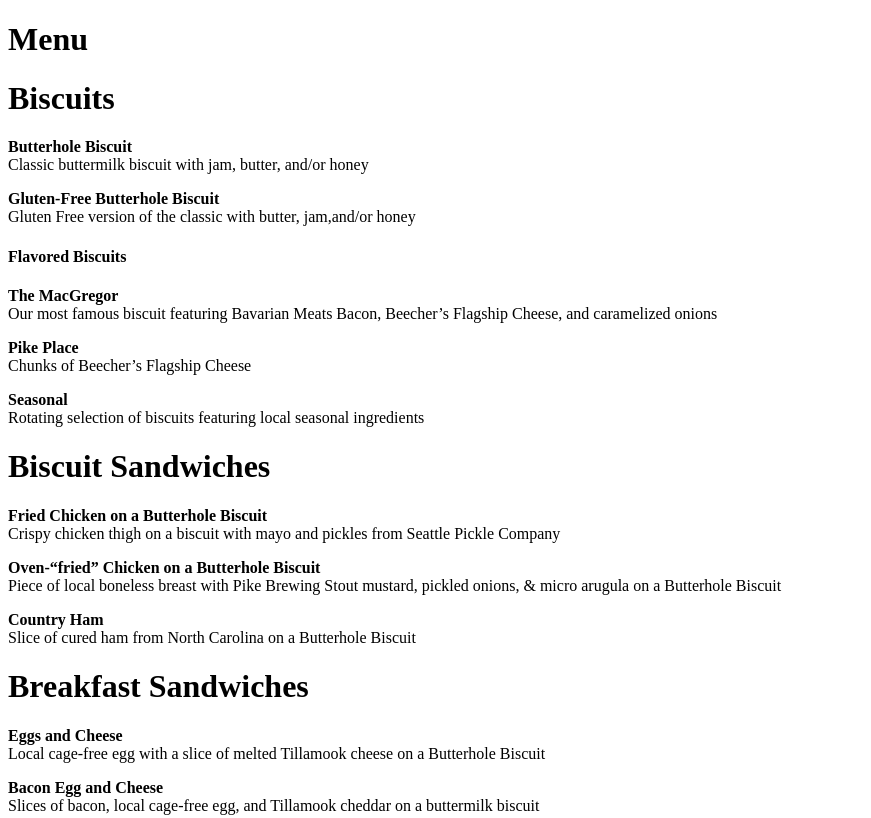
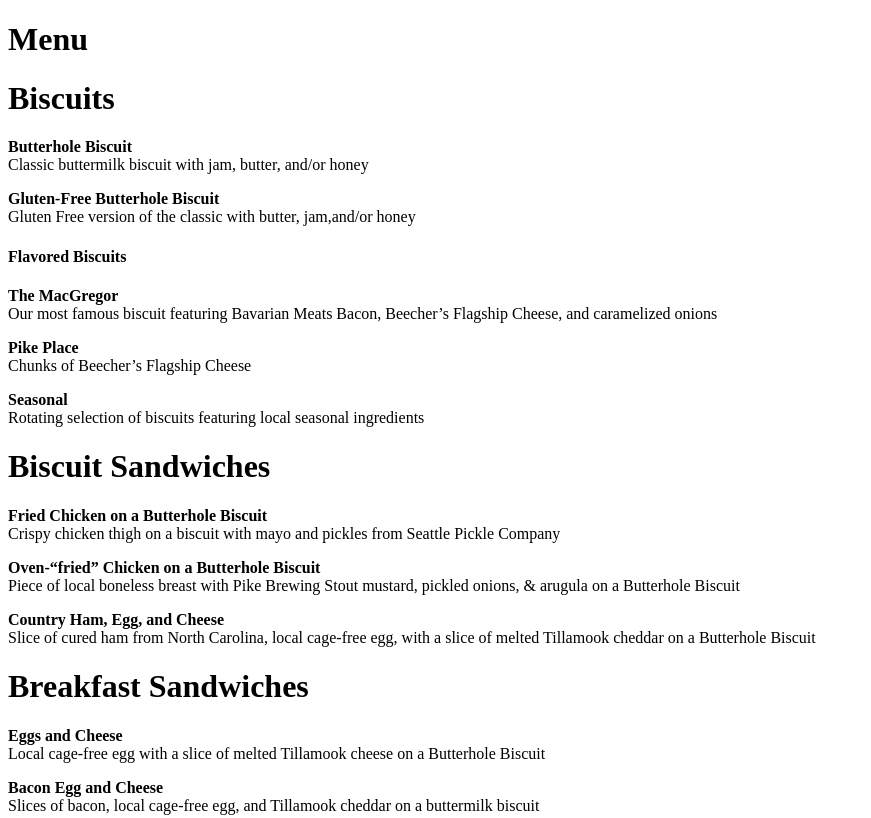
Before and after one commit to honestbiscuits/honestbiscuits, a Gatsby site: page /menu in a window 1280 px wide. Shown: the top 818 px of the page, without its empty margins (0-871 px from the left). Built offline with nearby package versions, Linux system fonts and the light colour scheme; Gatsby itself is replaced by a stand-in of ours.

Commit message:
Update Pages “menu”

```diff
--- a/src/pages/menu/index.md
+++ b/src/pages/menu/index.md
@@ -1,8 +1,6 @@
 ---
+templateKey: page
 title: Menu
-templateKey: page
-description: |
-    Using the best fresh local ingredients, we are open daily for breakfast. Our restaurant menu features buttermilk biscuits, breakfast sandwiches, biscuits and gravy and many other southern favorites including vegan, vegetarian and gluten free options. Missed breakfast? Try our newest fried chicken sandwich or a crab melt for lunch.
 ---
 <div class="menu">
 <div class="row">
@@ -96,7 +94,7 @@
         <p>
           <strong>Oven-“fried” Chicken on a Butterhole Biscuit</strong>
           <br />
-          Piece of local boneless breast with Pike Brewing Stout mustard, pickled onions, &amp; micro arugula on a Butterhole
+          Piece of local boneless breast with Pike Brewing Stout mustard, pickled onions, &amp; arugula on a Butterhole
           Biscuit
         </p>
       </div>
@@ -107,9 +105,9 @@
     <div class="row">
       <div class="col col-9 col-small-9 col-tiny-9">
         <p>
-          <strong>Country Ham</strong>
+          <strong>Country Ham, Egg, and Cheese</strong>
           <br />
-          Slice of cured ham from North Carolina on a Butterhole Biscuit
+          Slice of cured ham from North Carolina, local cage-free egg, with a slice of melted Tillamook cheddar on a Butterhole Biscuit
         </p>
       </div>
       <div class="col col-3 col-small-3 col-tiny-3">
```
